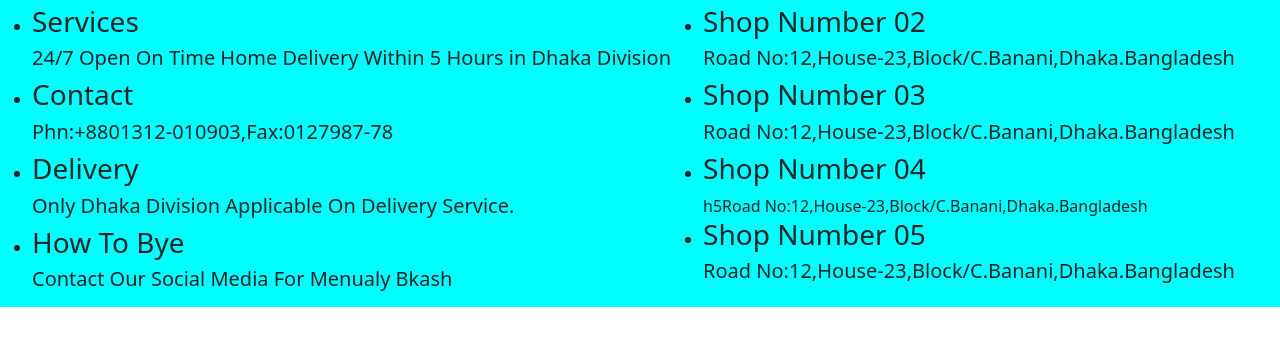
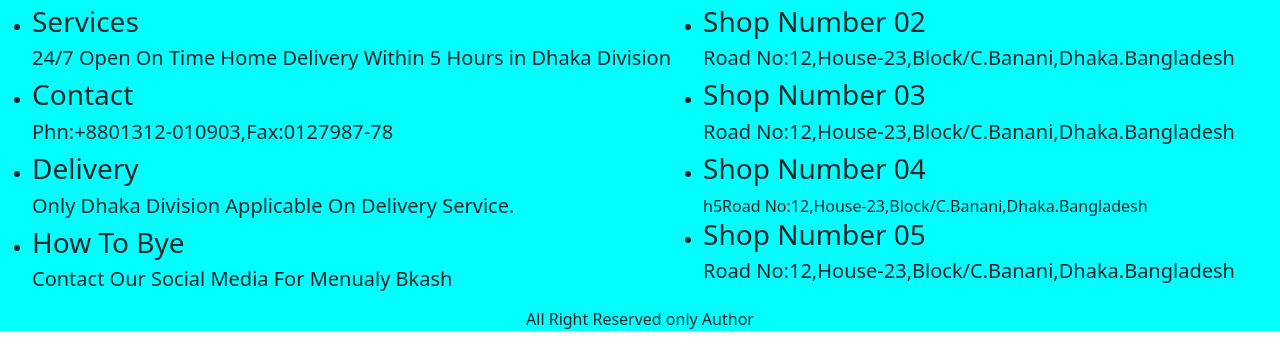
Before and after one commit to Mustakmia/practice-3, a plain HTML site: page index.html in a window 1280 px wide. Shown: the part 3086-3433 px from the top of the page. Before the commit the page ends 3393 px from the top, so only its background shows below. Drawn offline with nearby package versions, Linux system fonts and the light colour scheme.

Commit message:
footer change

```diff
--- a/index.html
+++ b/index.html
@@ -327,6 +327,7 @@
                 </ul>
             </div>
         </section>
+        <p style="text-align: center;">All Right Reserved only Author</p>
     </footer>
 
     <script src="https://cdn.jsdelivr.net/npm/bootstrap@5.0.2/dist/js/bootstrap.bundle.min.js " integrity="sha384-MrcW6ZMFYlzcLA8Nl+NtUVF0sA7MsXsP1UyJoMp4YLEuNSfAP+JcXn/tWtIaxVXM " crossorigin="anonymous "></script>
```
Also changed, not shown: pent.html (+1 -0 lines).
